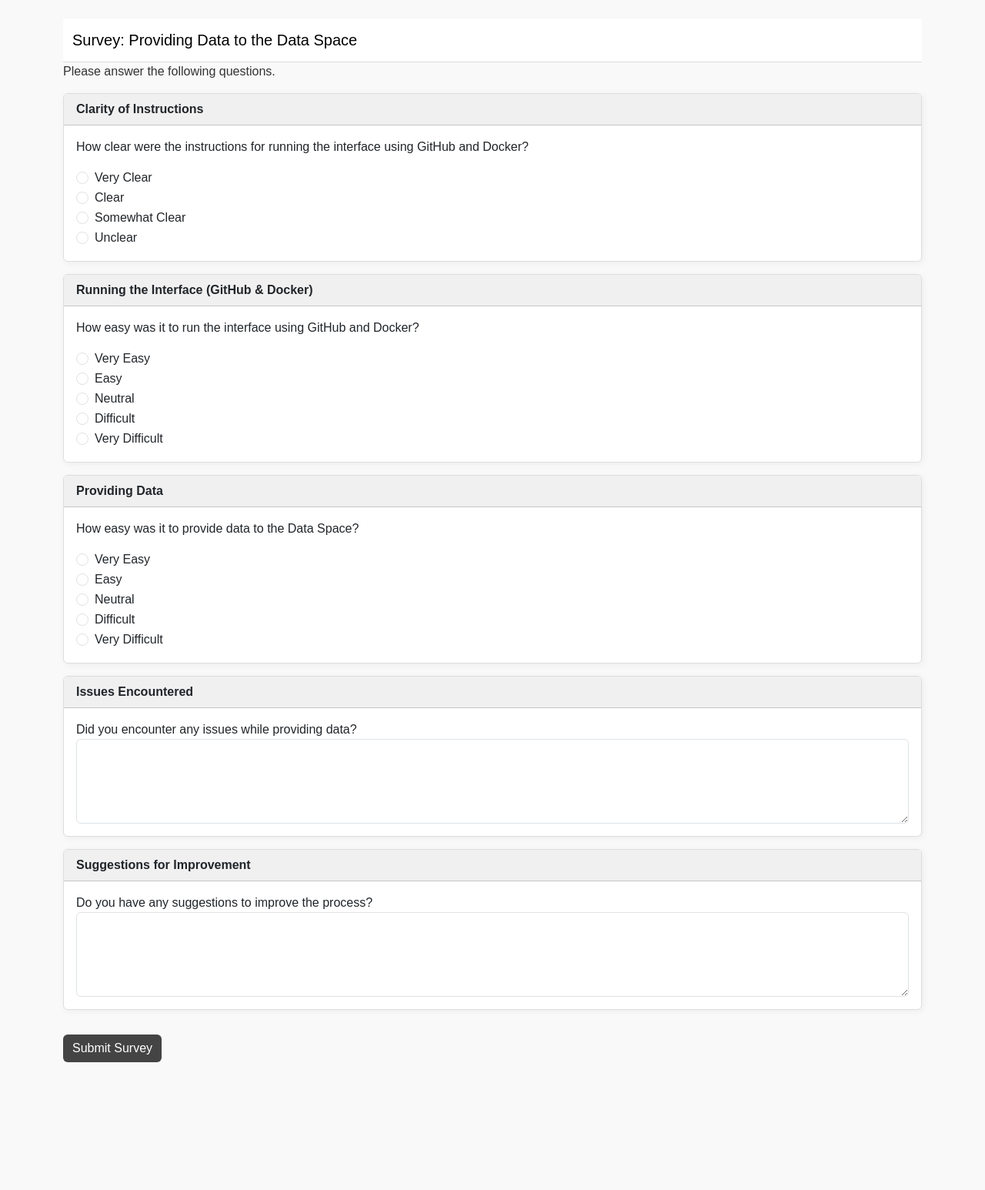
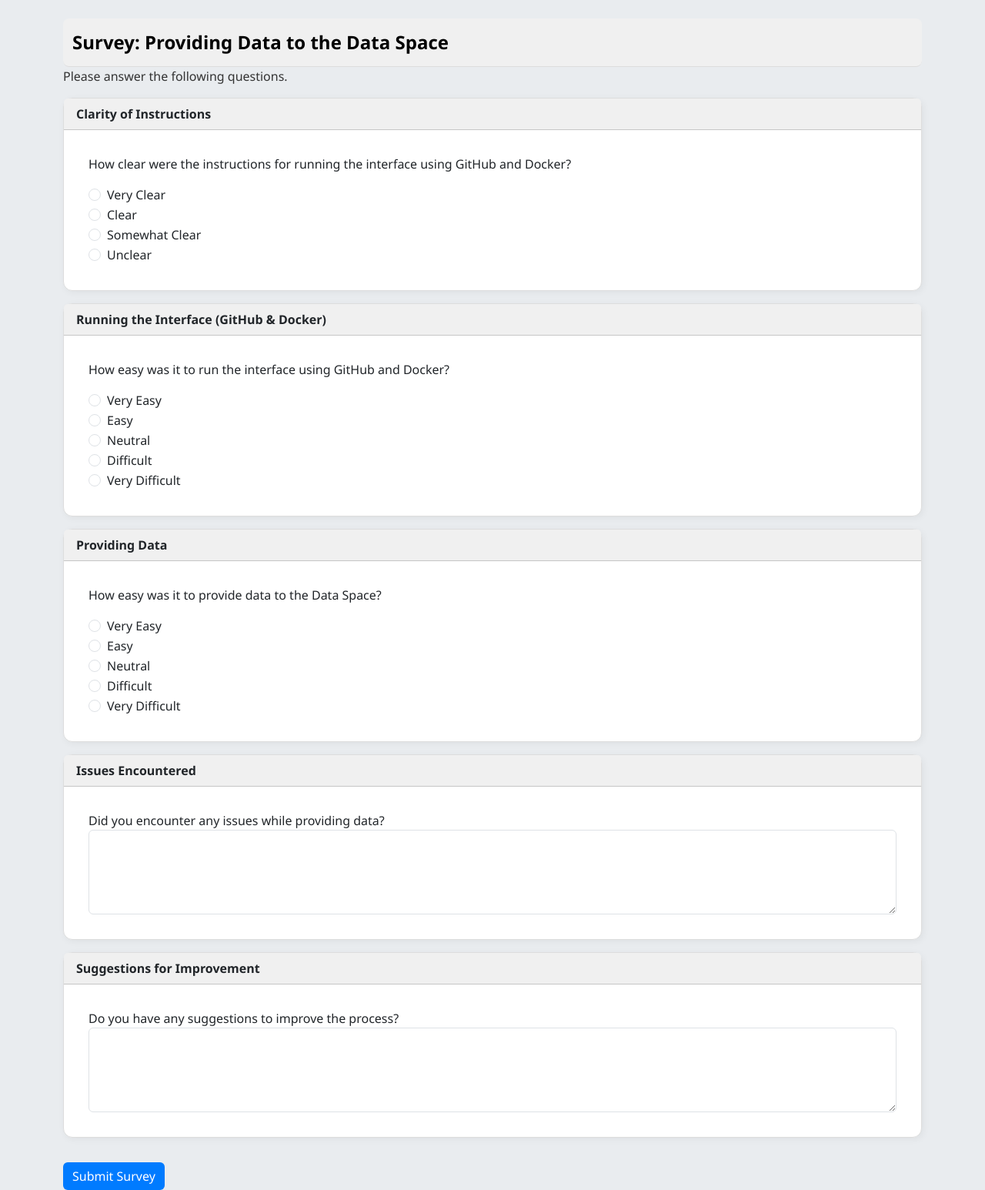
Before and after one commit to EU-Independent/Provide-User-Interface, a Django app: page /survey/ in a window 1280 px wide. Shown: the whole page at 77% size. Before the commit the page ends 1380 px from the top, so only its background shows below. Run offline with Django 5.2, Linux system fonts and the light colour scheme.

Commit message:
more similar style to provide page

```diff
--- a/templates/survey/survey.html
+++ b/templates/survey/survey.html
@@ -7,15 +7,17 @@
     <link href="https://cdn.jsdelivr.net/npm/bootstrap@5.3.0/dist/css/bootstrap.min.css" rel="stylesheet">
     <style>
         body {
-            background-color: #f9f9f9;
+            background-color: #e9ecef; /* Same background as Provide Offer */
             color: #333;
-            font-family: Arial, sans-serif;
+            font-family: 'Segoe UI', Tahoma, Geneva, Verdana, sans-serif; /* Same font as Provide Offer */
         }
         .navbar {
-            background-color: #fff;
+            background-color: #f0f0f0;
             border-bottom: 1px solid #ddd;
+            border-radius: 8px;
         }
         .card {
+            border-radius: 0.75rem; /* Rounded corners for consistency */
             border: 1px solid #ddd;
             background-color: #fff;
             box-shadow: 2px 2px 10px rgba(0, 0, 0, 0.05);
@@ -23,11 +25,15 @@
         .card-header {
             background-color: #f0f0f0;
             font-weight: bold;
+
+        }
+        .card-body {
+            padding: 2rem;
         }
         .btn-submit {
-            background-color: #444;
-            color: #fff;
+            background-color: #007bff;
             border: none;
+            color: white;
         }
         .btn-submit:hover {
             background-color: #222;
@@ -48,11 +54,12 @@
                 {% endfor %}
             </div>
         {% endif %}
-    <nav class="navbar navbar-light">
-        <div class="container">
-            <a class="navbar-brand" href="#">Survey: Providing Data to the Data Space</a>
-        </div>
-    </nav>
+        <nav class="navbar navbar-light">
+            <div class="container">
+                <!-- Display Title in Bold -->
+                <span class="navbar-brand" style="font-weight: bold; font-size: 1.5rem;">Survey: Providing Data to the Data Space</span>
+            </div>
+        </nav>
 
     <!-- Main Content -->
 
```
